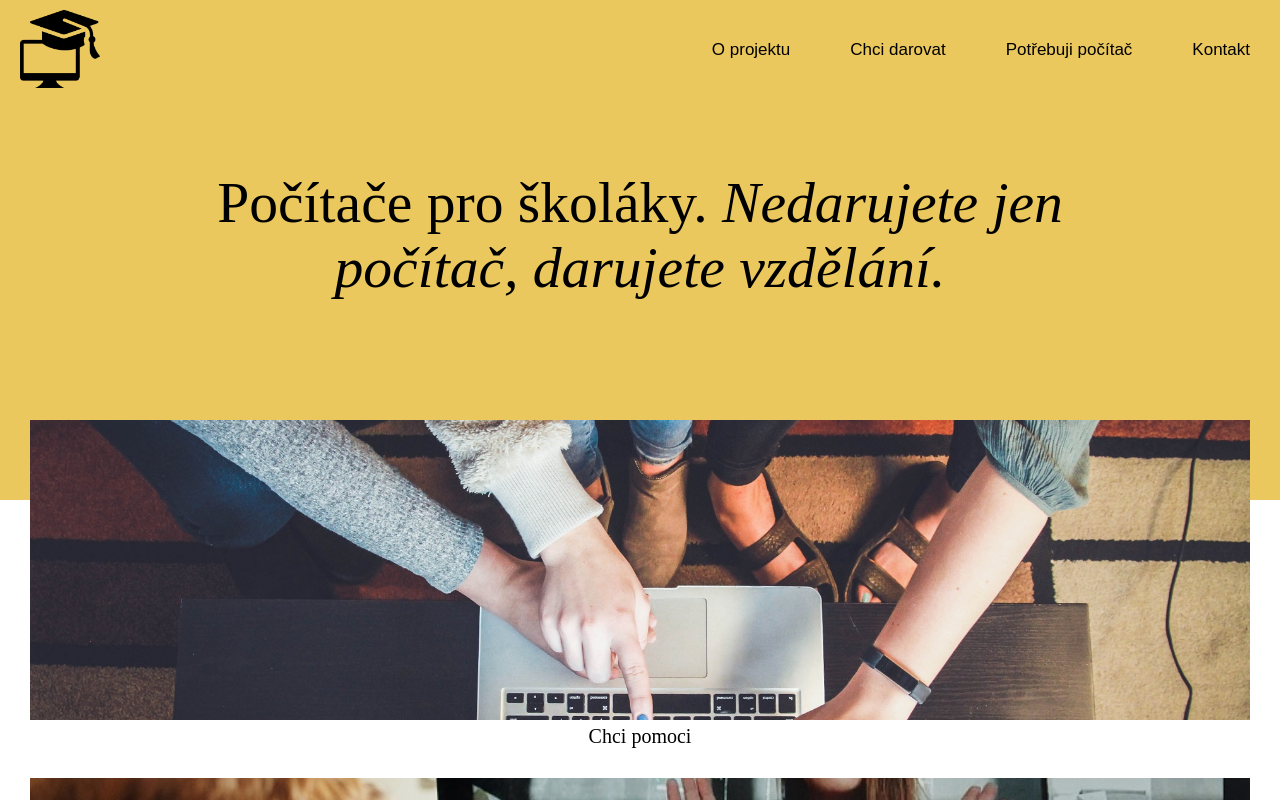
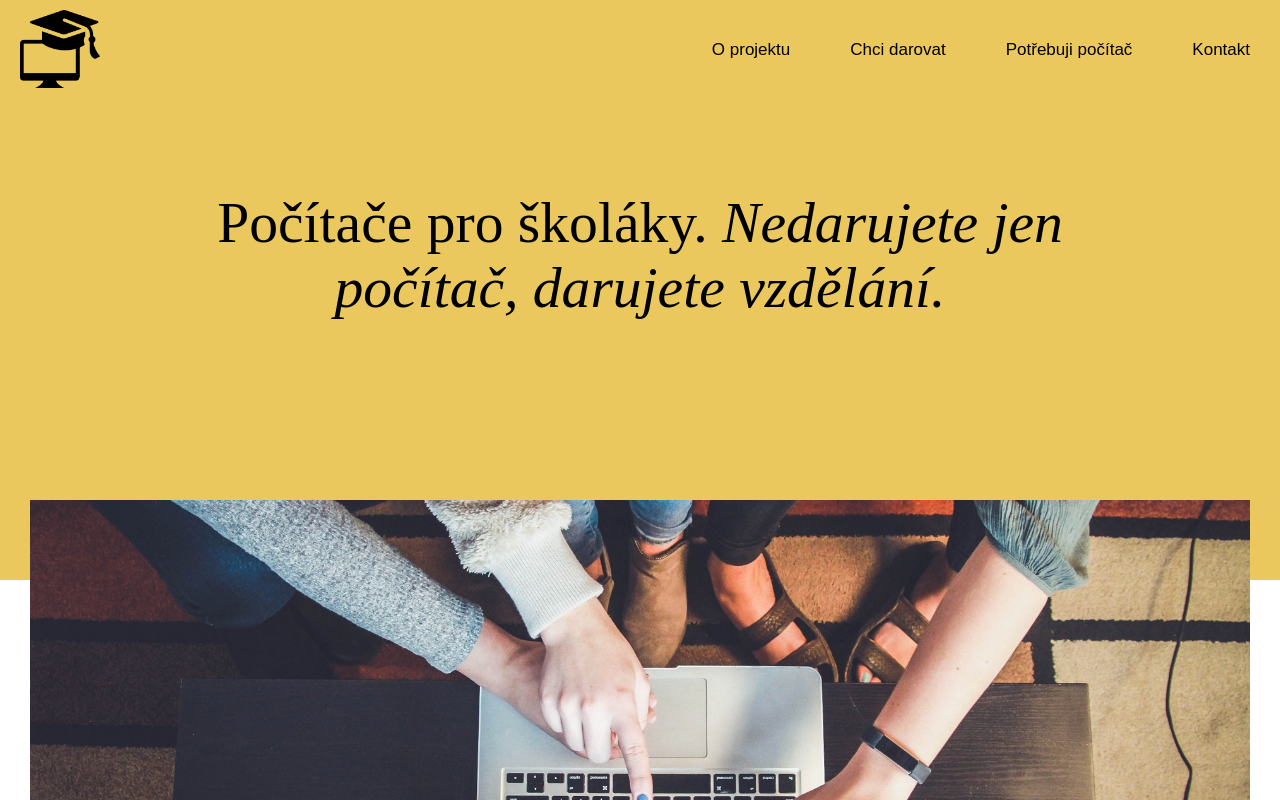
Before and after one commit to zuzubel/pocitace_pro_skolaky, a React app: page / in a window 1280 px wide. Shown: the top 800 px of the page. Built offline with nearby package versions, Linux system fonts and the light colour scheme.

Commit message:
Added responsive style to header

```diff
--- a/src/components/Header/style.css
+++ b/src/components/Header/style.css
@@ -104,8 +104,12 @@ header {
 /* responzivní design pro desktop */
 @media screen and (min-width: 768px) {
   .opening {
-    height: 50vh;
+    height: 60vh;
     font-size: 4.5vw;
+  }
+
+  .opening__projectName {
+    padding-top: 90px;
   }
 
   .nav-column {
```
